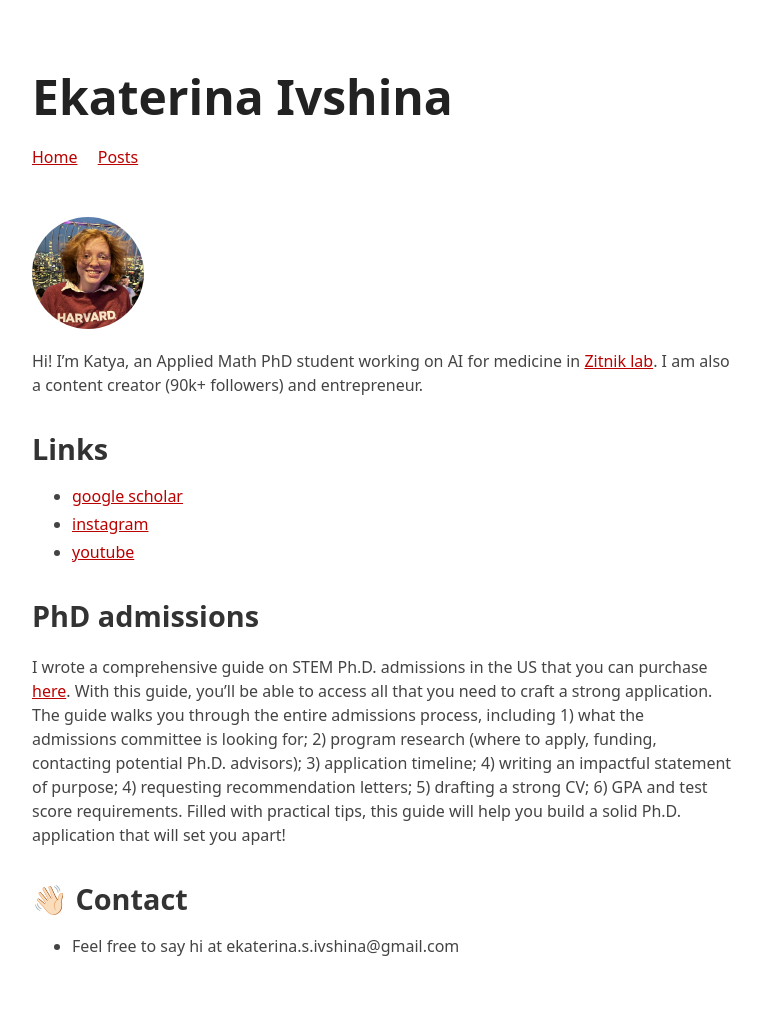
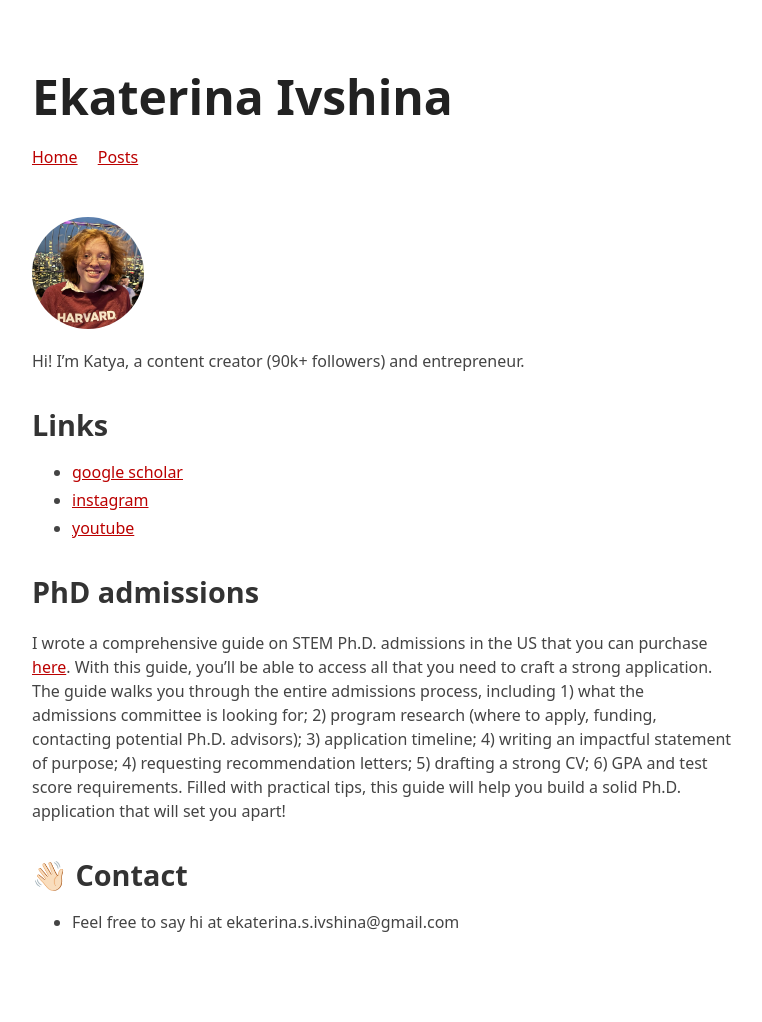
Before and after one commit to eivshina/point-theme, a Jekyll site: the page built from index.md, in a window 1280 px wide. Shown: the whole page, without its empty margins (258-1020 px from the left). Built offline with Jekyll 4.4.1, drawn with Linux system fonts in a browser that asks for light colours; after the commit the page ends 998 px from its top, so only the background shows below that.

Commit message:
Update index.md

```diff
--- a/index.md
+++ b/index.md
@@ -1,7 +1,7 @@
 ---
 ---
 
-Hi! I'm Katya, an Applied Math PhD student working on AI for medicine in [Zitnik lab](https://zitniklab.hms.harvard.edu). I am also a content creator (90k+ followers) and entrepreneur.
+Hi! I'm Katya, a content creator (90k+ followers) and entrepreneur.
 
 ## Links
 - [google scholar](https://scholar.google.com/citations?view_op=list_works&hl=en&authuser=1&user=06fe_usAAAAJ)
```
